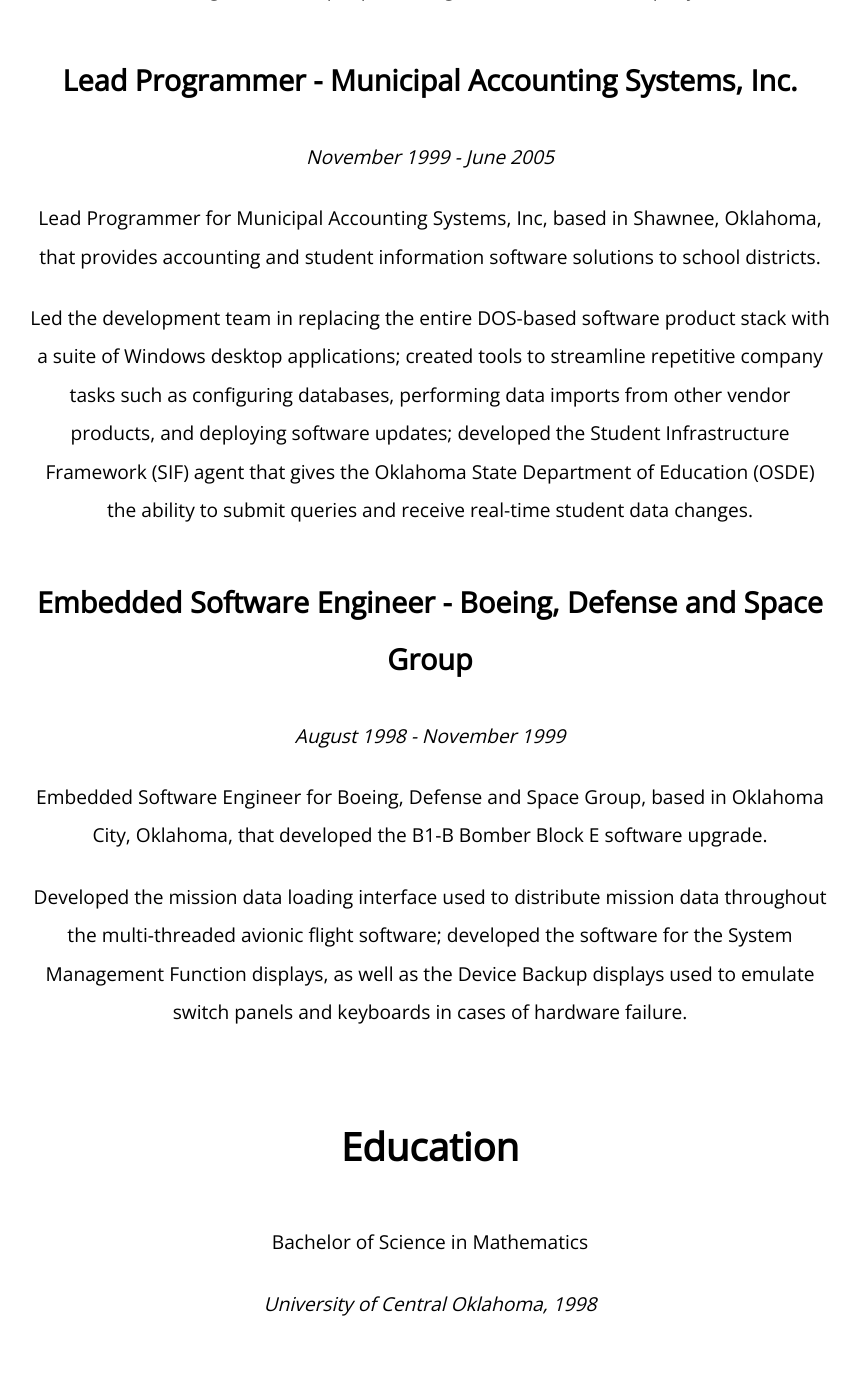
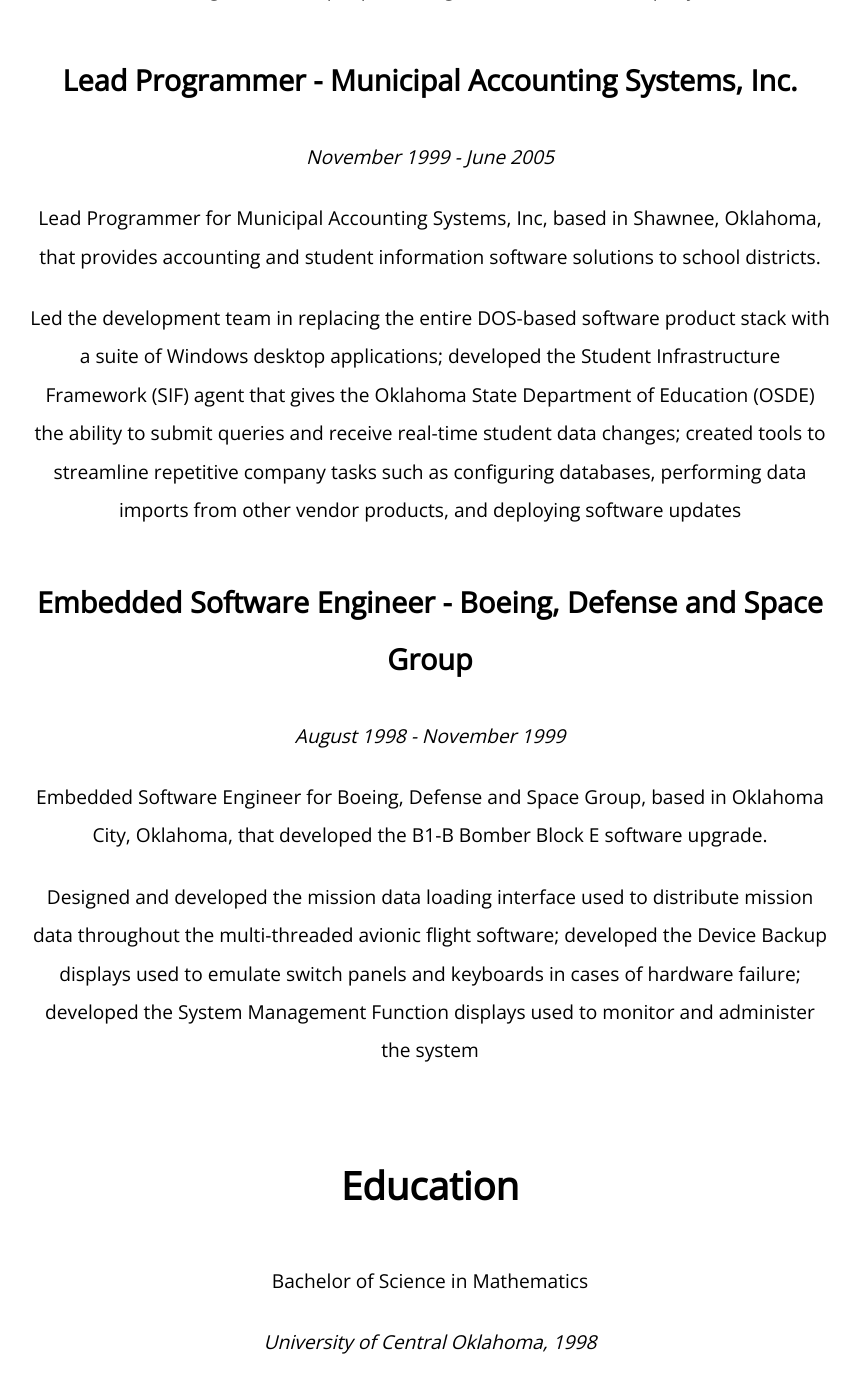
Before and after one commit to gregoryjscott/gregoryjscott.github.io, a Jekyll site: the page built from resume/index.md, in a window 1280 px wide and 1400 px high, scrolled down 1670 px. Shown: the top 1393 px of the window, without its empty margins (210-1070 px from the left). Built offline with Jekyll 4.4.1, drawn with Linux system fonts in a browser that asks for light colours; before the commit the page ends 3032 px from its top, so only the background shows below that.

Commit message:
Rearrange some of the experience content

```diff
--- a/_includes/experience.md
+++ b/_includes/experience.md
@@ -14,7 +14,7 @@
 
 Lead Programmer for Municipal Accounting Systems, Inc, based in Shawnee, Oklahoma, that provides accounting and student information software solutions to school districts.
 
-Led the development team in replacing the entire DOS-based software product stack with a suite of Windows desktop applications; created tools to streamline repetitive company tasks such as configuring databases, performing data imports from other vendor products, and deploying software updates; developed the Student Infrastructure Framework (SIF) agent that gives the Oklahoma State Department of Education (OSDE) the ability to submit queries and receive real-time student data changes.
+Led the development team in replacing the entire DOS-based software product stack with a suite of Windows desktop applications; developed the Student Infrastructure Framework (SIF) agent that gives the Oklahoma State Department of Education (OSDE) the ability to submit queries and receive real-time student data changes; created tools to streamline repetitive company tasks such as configuring databases, performing data imports from other vendor products, and deploying software updates
 
 ## Embedded Software Engineer - Boeing, Defense and Space Group
 
@@ -22,4 +22,4 @@
 
 Embedded Software Engineer for Boeing, Defense and Space Group, based in Oklahoma City, Oklahoma, that developed the B1-B Bomber Block E software upgrade.
 
-Developed the mission data loading interface used to distribute mission data throughout the multi-threaded avionic flight software; developed the software for the System Management Function displays, as well as the Device Backup displays used to emulate switch panels and keyboards in cases of hardware failure.
+Designed and developed the mission data loading interface used to distribute mission data throughout the multi-threaded avionic flight software; developed the Device Backup displays used to emulate switch panels and keyboards in cases of hardware failure; developed the System Management Function displays used to monitor and administer the system
```
